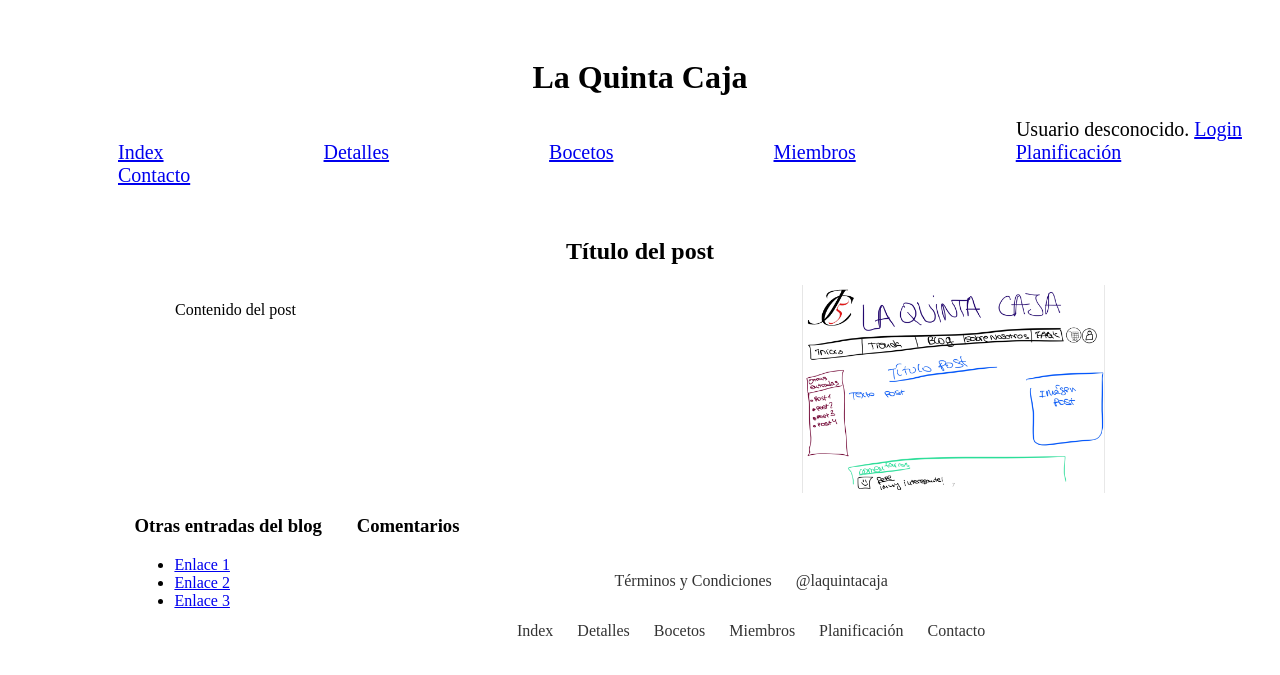
After one commit to alexpareja/AplicacionesWeb, a PHP site: page /entradaBlog.php in a window 1280 px wide. The commit adds this page. Shown: the top 675 px of the page. Run offline with PHP 8.4, Linux system fonts and the light colour scheme.

Commit message:
Entrada blog sin funcionalidad, con css provisional

```diff
--- /dev/null
+++ b/css/entradaBlog.css
@@ -0,0 +1,31 @@
+.entradaBlog {
+	width: 80%;
+	margin: 0 auto;
+}
+
+.entradaBlog h2 {
+	text-align: center; }
+
+.entrada_contenido{
+	display: flex;
+	justify-content: center;
+}
+
+.entrada_texto {
+	width: 60%;
+	margin-right: 20px; }
+
+.entrada_imagen{
+	width: 30%;
+	float: right; }
+
+.entrada_imagen img {
+	max-width: 100%;
+	height: auto;
+}
+
+.entradas_links {
+	width: 20%;
+	float: left;
+	margin-right: 20px;
+}
--- /dev/null
+++ b/entradaBlog.php
@@ -0,0 +1,39 @@
+<!DOCTYPE html>
+<html lang="es">
+    <head>
+    <title>La Quinta Caja</title>
+    <link href="css/entradaBlog.css" rel="stylesheet" type="text/css">
+    <meta charset="UTF-8">
+  </head>
+  <body>
+	<?php
+		include("includes/comun/cabecera.php");
+	?>
+<div class="entradaBlog">
+  <h2>Título del post</h2>
+  <div class="entrada_contenido">
+    <div class="entrada_texto">
+      <p>Contenido del post</p> <!--el contenido se sacará de la bbdd, mediante una clase entradaSA, que nos devuelva toda la info de la entrada-->
+    </div>
+    <div class="entrada_imagen">
+      <img src="img/b_PPost.png" alt="Imagen del post">
+    </div>
+  </div>
+  <div class="entradas_links">
+    <h3>Otras entradas del blog</h3>
+    <ul>
+      <li><a href="#">Enlace 1</a></li>
+      <li><a href="#">Enlace 2</a></li>
+      <li><a href="#">Enlace 3</a></li>
+    </ul>
+  </div>
+<div class="comments">
+  <h3>Comentarios</h3>
+  <ul>
+  <!--aquí se incluirán los comentarios, sacados de la bbdd-->
+  </ul>
+</div>
+<?php
+	include("includes/comun/pie.php");
+	?>
+</html>
--- a/producto.php
+++ b/producto.php
@@ -32,7 +32,7 @@
 <div class="comments">
   <h3>Comentarios</h3>
   <ul>
-   <!--aquí se incluirán los comentarios, sacados de la bbdd-->
+  <!--aquí se incluirán los comentarios, sacados de la bbdd-->
   </ul>
 </div>
 <?php
```
